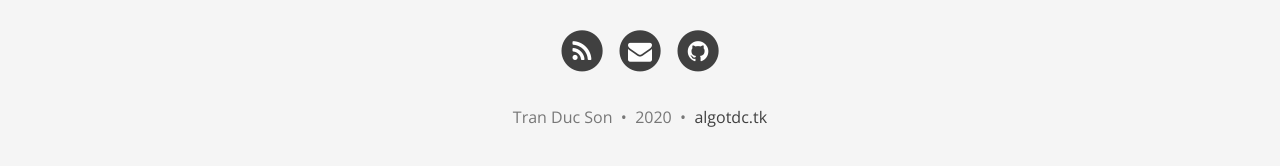
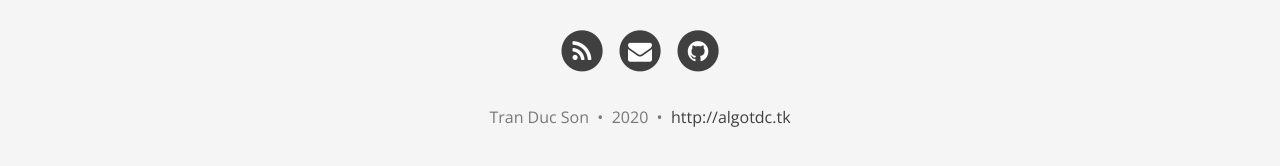
Before and after one commit to takakaya/takakaya.github.io, a Jekyll site: the page built from index.html, in a window 1280 px wide and 900 px high, scrolled down 597 px. Shown: the part 721-887 px from the top of the window. Built offline with Jekyll 4.4.1, drawn with Linux system fonts in a browser that asks for light colours; nearby versions of some CDN libraries; the list of posts is cut into pages by our own code; some of the changed lines change nothing that is shown.

Commit message:
Fix link

```diff
--- a/_config.yml
+++ b/_config.yml
@@ -78,7 +78,7 @@ share-links-active:
 
 # How to display the link to the website in the footer
 # Remove this if you don't want a link in the footer
-url-pretty: "algotdc.tk"  # eg. "deanattali.com/beautiful-jekyll"
+url-pretty: "http://algotdc.tk"  # eg. "deanattali.com/beautiful-jekyll"
 
 # --- Web Statistics Section --- #
 
```
